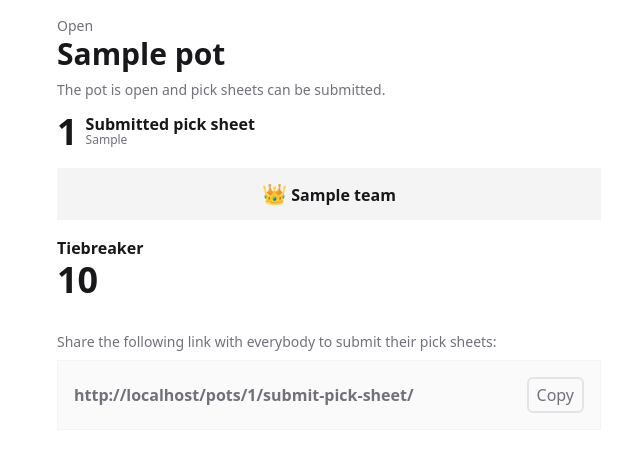
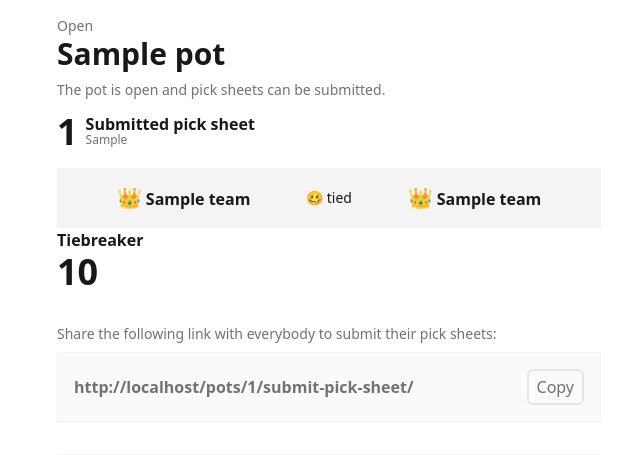
Before and after one commit to tbrlpld/potluck, a Django app: page /pots/1/ in a window 1280 px wide. Shown: the part 52-507 px from the top of the page, without its empty margins (311-951 px from the left). Run offline with Django 3.2, Linux system fonts and the light colour scheme; tables that the repository leaves empty hold one stand-in row (values such as "Sample post"); style sheets or scripts are compiled from the project's sources; some libraries are stand-ins or nearby versions.

Commit message:
Extract games list component from pot detail

```diff
--- a/potluck/pots/templates/pots/pot_detail.html
+++ b/potluck/pots/templates/pots/pot_detail.html
@@ -21,42 +21,7 @@
     {% endwith %}
 
     {% if pot.games.exists %}
-        <ul class="my-4">
-            {% for game in pot.games.all|dictsort:"id"  %}
-                <li class="p-3 flex flex-row justify-between items-center bg-primary-50 odd:bg-primary-100">
-                    <div class="w-full flex flex-col xs:flex-row justify-between items-center">
-                        {% for team in game.teams.all %}
-                            <div class="flex-1 flex justify-center">
-                                <div class="flex-initial text-center font-semibold">
-                                    {% if team == game.winning_team %}
-                                        <span class="text-xl">👑</span>
-                                    {% endif %}
-                                    {{ team.name }}
-                                </div>
-                            </div>
-                            {% if not forloop.last %}
-                                <div class="flex-initial m-2 text-sm">
-                                    {% if not game.is_tie %}
-                                        vs
-                                    {% else %}
-                                        🥴 tied
-                                    {% endif %}
-                                </div>
-                            {% endif %}
-                        {% endfor %}
-                    </div>
-                    {% if pot.status == pot.Status.DRAFT %}
-                        <div class="w-3"></div>
-                        <form action="{% url 'game_delete' game.pk %}" method="post">
-                            {% csrf_token %}
-                            <button type="submit" class="px-2 py-0.5 text-sm font-semibold text-white bg-primary-300 hover:bg-primary-400 active:bg-primary-500 rounded">
-                                Delete
-                            </button>
-                        </form>
-                    {% endif %}
-                </li>
-            {% endfor %}
-        </ul>
+        {% include "components/game-list.html" with games=pot.games.all %}
 
         {% if pot.tiebreaker_score %}
             <div>
--- /dev/null
+++ b/potluck/templates/components/game-list.html
@@ -0,0 +1,40 @@
+<ul>
+    {% for game in games|dictsort:"id"  %}
+        <li class="p-3 flex flex-row justify-between items-center bg-primary-50 odd:bg-primary-100">
+            <div class="w-full flex flex-col xs:flex-row justify-between items-center">
+                    <div class="flex-1 flex justify-center">
+                        <div class="flex-initial text-center font-semibold">
+                            {% if game.away_team == game.winning_team %}
+                                <span class="text-xl">👑</span>
+                            {% endif %}
+                            {{ game.away_team.name }}
+                        </div>
+                    </div>
+                    <div class="flex-initial m-2 text-sm">
+                        {% if not game.is_tie %}
+                            vs
+                        {% else %}
+                            🥴 tied
+                        {% endif %}
+                    </div>
+                    <div class="flex-1 flex justify-center">
+                        <div class="flex-initial text-center font-semibold">
+                            {% if game.home_team == game.winning_team %}
+                                <span class="text-xl">👑</span>
+                            {% endif %}
+                            {{ game.home_team.name }}
+                        </div>
+                    </div>
+            </div>
+            {% if pot.status == pot.Status.DRAFT %}
+                <div class="w-3"></div>
+                <form action="{% url 'game_delete' game.pk %}" method="post">
+                    {% csrf_token %}
+                    <button type="submit" class="px-2 py-0.5 text-sm font-semibold text-white bg-primary-300 hover:bg-primary-400 active:bg-primary-500 rounded">
+                        Delete
+                    </button>
+                </form>
+            {% endif %}
+        </li>
+    {% endfor %}
+</ul>
```
